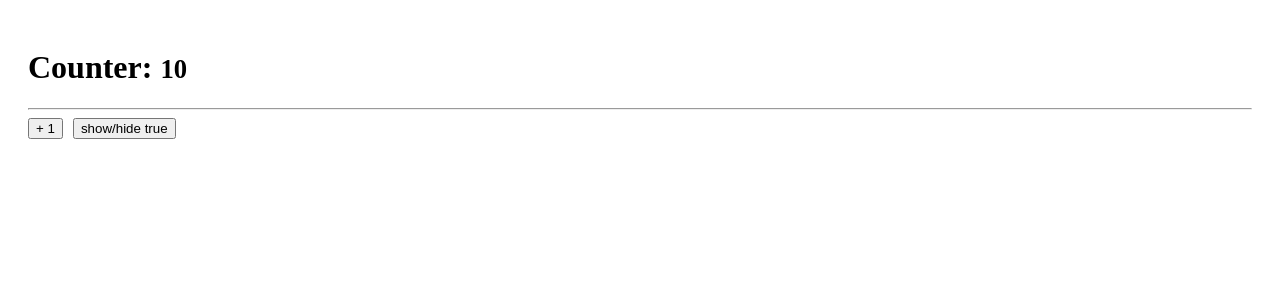
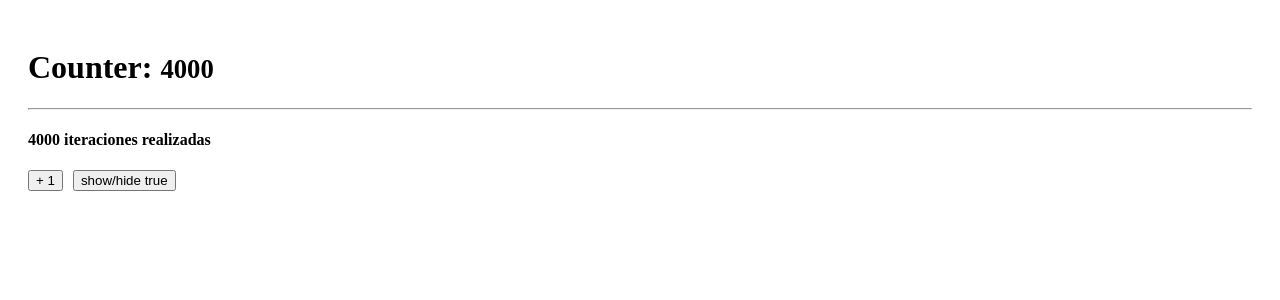
Before and after one commit to LuisHerrera98/practice-hooks, a React (Vite) app: page / in a window 1280 px wide. Shown: the top 300 px of the page. Built offline with nearby package versions, Linux system fonts and the light colour scheme.

Commit message:
practice useMemo

```diff
--- /dev/null
+++ b/src/06-memos/MemoHook.jsx
@@ -0,0 +1,38 @@
+import React, { useMemo, useState } from "react";
+import { useCounter } from "../hooks/useCounter";
+
+
+const heavyStuff = (iterationNumber) => {
+  for( let i = 0; i < iterationNumber; i ++){
+    console.log('ahi vamos...')
+  }
+
+  return `${iterationNumber} iteraciones realizadas`
+}
+
+export const MemoHook = () => {
+
+  const { counter, increment } = useCounter(4000);
+  const [show, setShow] = useState(true)
+
+  const memorizedValue = useMemo( ()=> heavyStuff(counter), [counter])
+
+  return (
+    <>
+      <h1>
+        Counter: <small>{counter}</small>
+      </h1>
+      <hr />
+
+      <h4>{memorizedValue}</h4>
+
+      <button className="btn btn-primary" onClick={() => increment()}>
+        + 1
+      </button>
+
+      <button className="btn btn-outline-primary" onClick={() => setShow(!show)}>
+        show/hide {JSON.stringify(show)}
+      </button>
+    </>
+  );
+};
--- a/src/main.jsx
+++ b/src/main.jsx
@@ -1,8 +1,9 @@
 import React from 'react'
 import ReactDOM from 'react-dom/client'
+import { MemoHook } from './06-memos/MemoHook'
 // import { FocusScreen } from './04-useRef/FocusScreen'
 // import { Layout } from './05-useLayoutEffect/Layout'
-import { Memorize } from './06-memos/Memorize'
+// import { Memorize } from './06-memos/Memorize'
 // import { FormWithCustomHook } from './02-useEffect/FormWithCustomHook'
 // import { MultipleCustomHooks } from './03-examples/MultipleCustomHooks'
 // import { SimpleForm } from './02-useEffect/SimpleForm'
@@ -13,6 +14,6 @@
 
 ReactDOM.createRoot(document.getElementById('root')).render(
   // <React.StrictMode>
-    <Memorize/>
+    <MemoHook/>
   // </React.StrictMode>
 )
```
